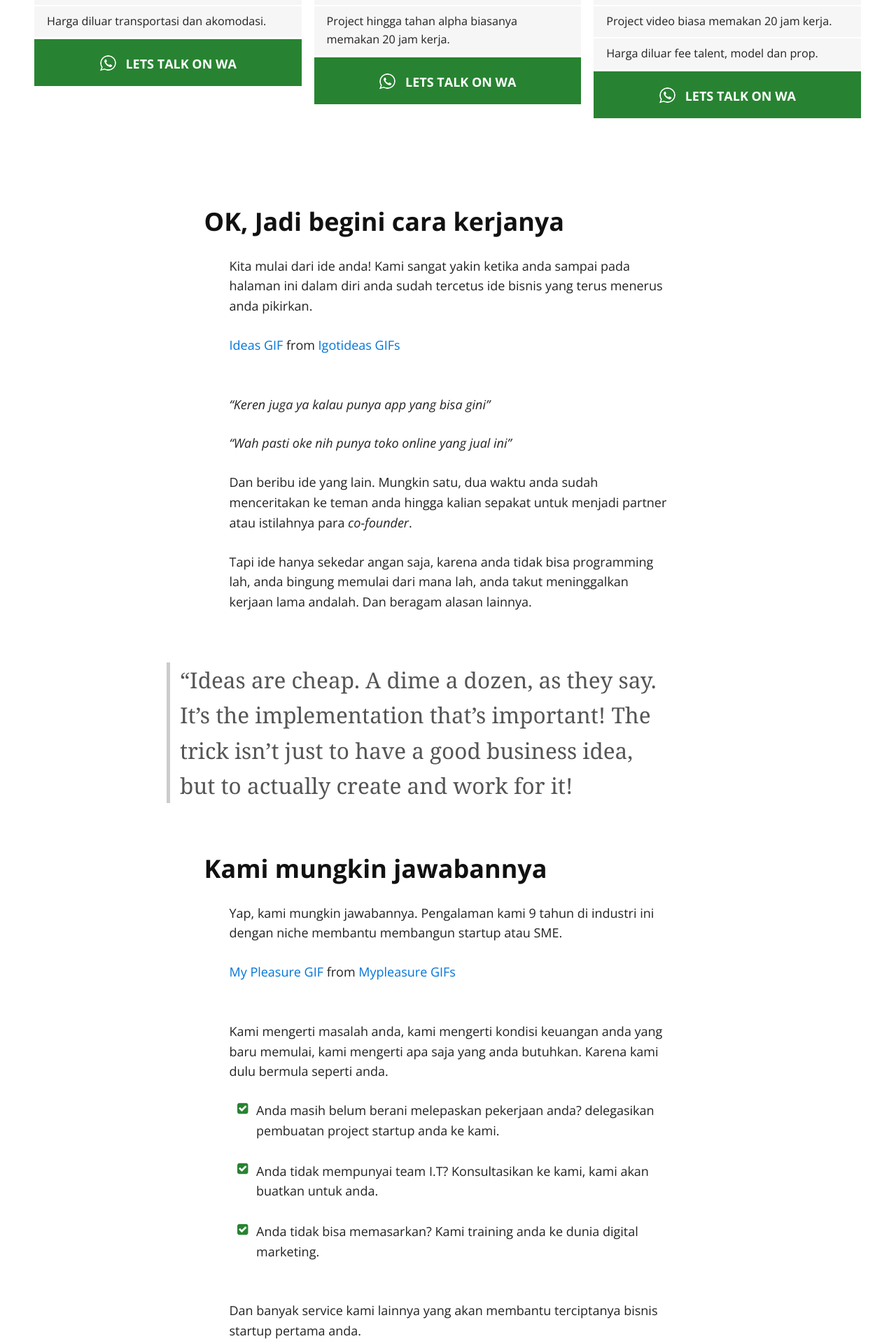
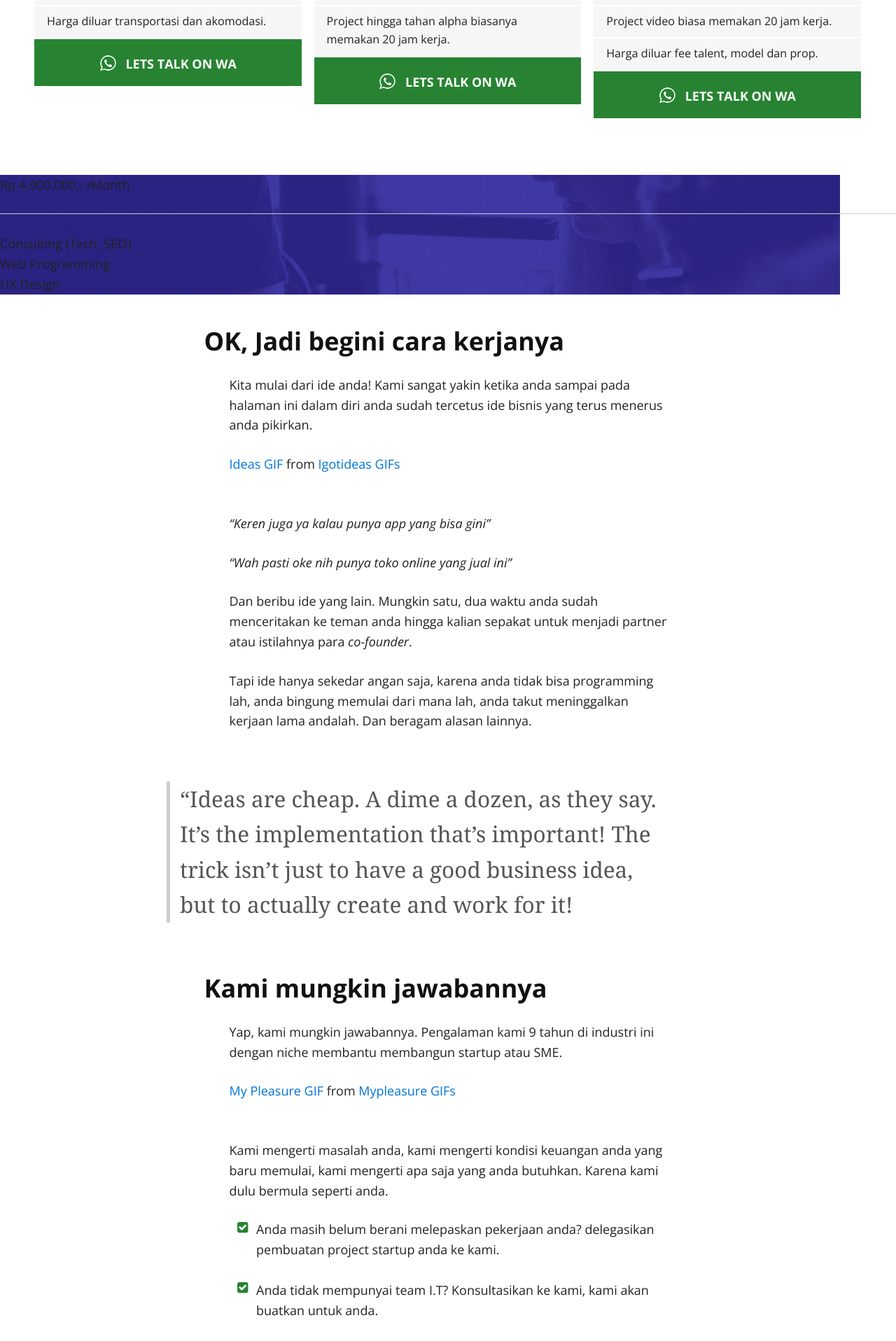
Before and after one commit to kemtol/rocktokom, a Jekyll site: the page built from index.md, in a window 1280 px wide. Shown: the part 2017-3934 px from the top of the page at 70% size. Built offline with Jekyll 4.4.1, drawn with Linux system fonts in a browser that asks for light colours; nearby versions of some CDN libraries; a script that is not in the unit is left out; our own code applies the rules of GitHub Pages for plain Markdown files.

Commit message:
Update default.html

```diff
--- a/_layouts/default.html
+++ b/_layouts/default.html
@@ -47,6 +47,7 @@
 
     #code--ux--design--consult--content--ads{font-size:1.5rem;color:#000}
     #code--ux--design--consult--content--ads > span{display: block;font-size: 1.24rem;margin-top: 2rem;font-weight: bold;}
+
     #landing--page{max-width:1200px;margin:auto}
     #landing--page > div:after{content: '';display: block;clear: both;}
     #landing--page .lp{float:left;width:33.3%;padding:0.5rem;box-sizing:border-box;margin-bottom:4rem}
@@ -71,6 +72,10 @@
       padding: 0.5rem 1rem;
       margin: 2px 0;
       font-size:0.9rem;
+    }
+
+    #landing--page--2{
+      background:url("../images/bg-rocktokom-promo.jpg") no-repeat;
     }
 
     @media screen and (max-width: 959px) {
@@ -164,6 +169,18 @@
       </div>
     </div>
 
+    <div id="landing--page--2">
+      <div>
+        <span class="bx">Rp 4.900.000,- /Month</span>
+        <hr/>
+        <span class="bx">
+          Consulting (Tech, SEO)<br/>
+          Web Programming<br/>
+          UX Design<br/>
+        </span>
+      </div>
+    </div>
+
     <div class="container">
     {{ content }}
     </div>
```
